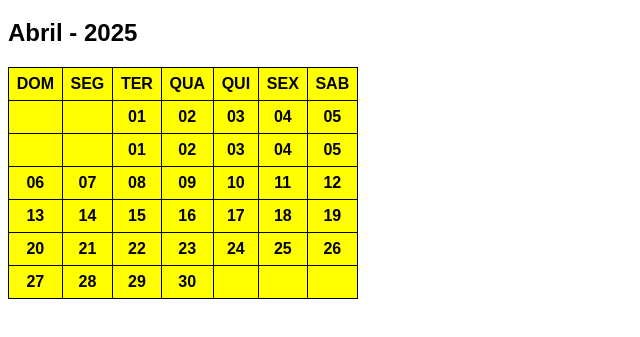
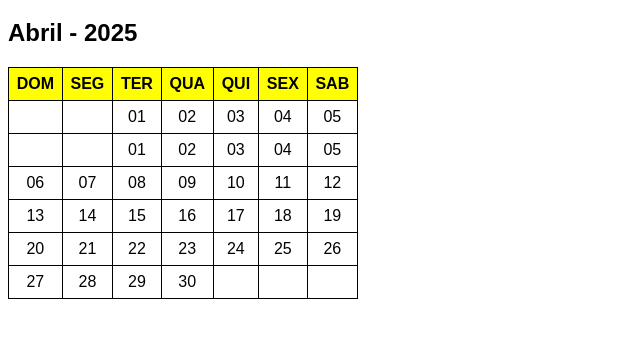
Before and after one commit to isaquebersalim/calendario-interativo, a plain HTML site: page index.html in a window 1280 px wide. Shown: the part 61-398 px from the top of the page, without its empty margins (0-640 px from the left). Drawn offline with Linux system fonts and the light colour scheme.

Commit message:
trocando na tabela os <th> por <td> pra não dar conflito na hora de estilizar no css, linhas alteradas: 26 - 82

```diff
--- a/index.html
+++ b/index.html
@@ -23,63 +23,63 @@
         </tr>
 
         <tr>
-            <th></th>
-            <th></th>
-            <th>01</th>
-            <th>02</th>
-            <th>03</th>
-            <th>04</th>
-            <th>05</th>
+            <td></td>
+            <td></td>
+            <td>01</td>
+            <td>02</td>
+            <td>03</td>
+            <td>04</td>
+            <td>05</td>
         </tr>
 
         <tr>
-            <th></th>
-            <th></th>
-            <th>01</th>
-            <th>02</th>
-            <th>03</th>
-            <th>04</th>
-            <th>05</th>
+            <td></td>
+            <td></td>
+            <td>01</td>
+            <td>02</td>
+            <td>03</td>
+            <td>04</td>
+            <td>05</td>
         </tr>
 
         <tr>
-            <th>06</th>
-            <th>07</th>
-            <th>08</th>
-            <th>09</th>
-            <th>10</th>
-            <th>11</th>
-            <th>12</th>
+            <td>06</td>
+            <td>07</td>
+            <td>08</td>
+            <td>09</td>
+            <td>10</td>
+            <td>11</td>
+            <td>12</td>
         </tr>
 
         <tr>
-            <th>13</th>
-            <th>14</th>
-            <th>15</th>
-            <th>16</th>
-            <th>17</th>
-            <th>18</th>
-            <th>19</th>
+            <td>13</td>
+            <td>14</td>
+            <td>15</td>
+            <td>16</td>
+            <td>17</td>
+            <td>18</td>
+            <td>19</td>
         </tr>
 
         <tr>
-            <th>20</th>
-            <th>21</th>
-            <th>22</th>
-            <th>23</th>
-            <th>24</th>
-            <th>25</th>
-            <th>26</th>
+            <td>20</td>
+            <td>21</td>
+            <td>22</td>
+            <td>23</td>
+            <td>24</td>
+            <td>25</td>
+            <td>26</td>
         </tr>
 
         <tr>
-            <th>27</th>
-            <th>28</th>
-            <th>29</th>
-            <th>30</th>
-            <th></th>
-            <th></th>
-            <th></th>
+            <td>27</td>
+            <td>28</td>
+            <td>29</td>
+            <td>30</td>
+            <td></td>
+            <td></td>
+            <td></td>
         </tr>
     </table>
 
```
